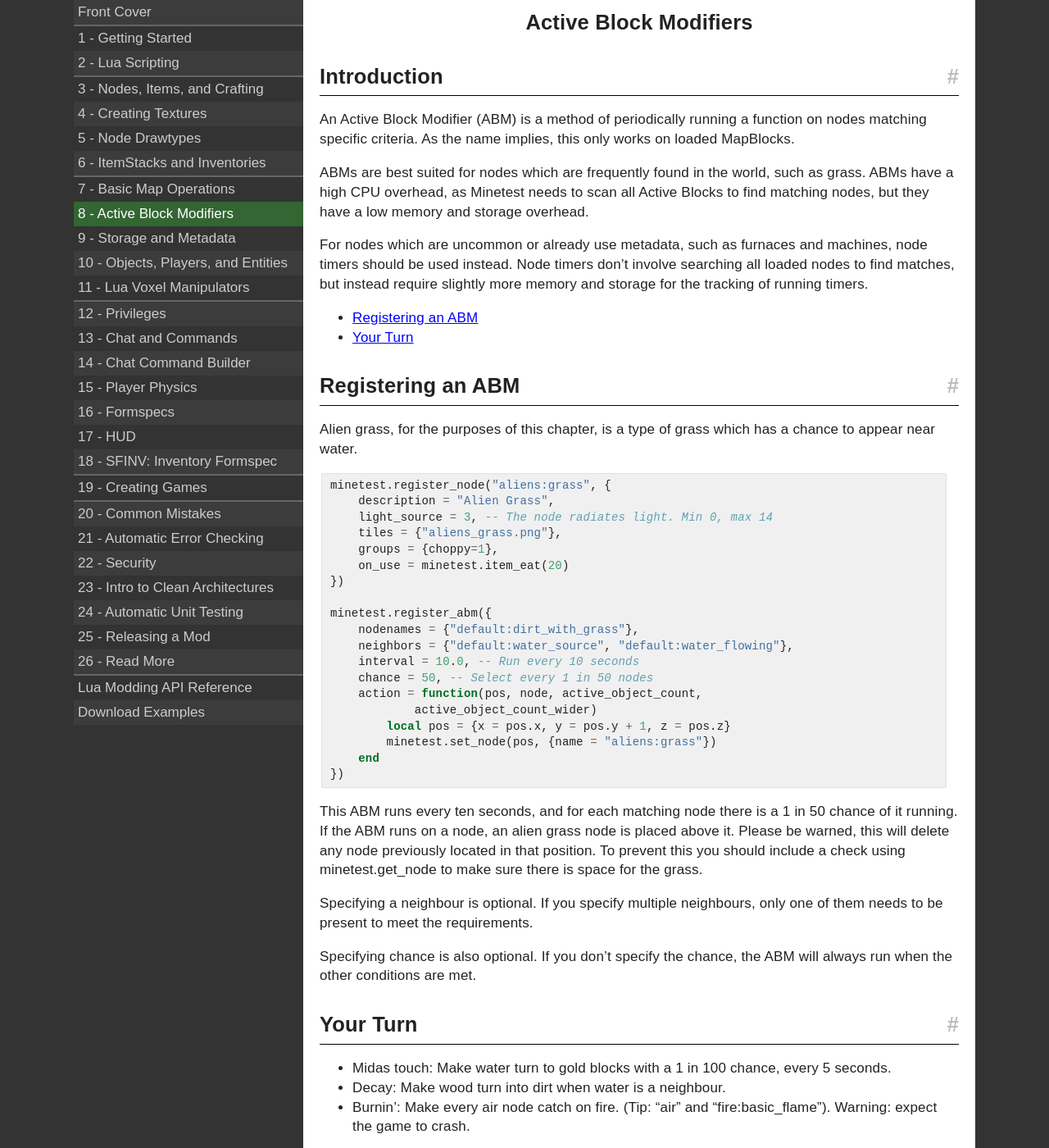
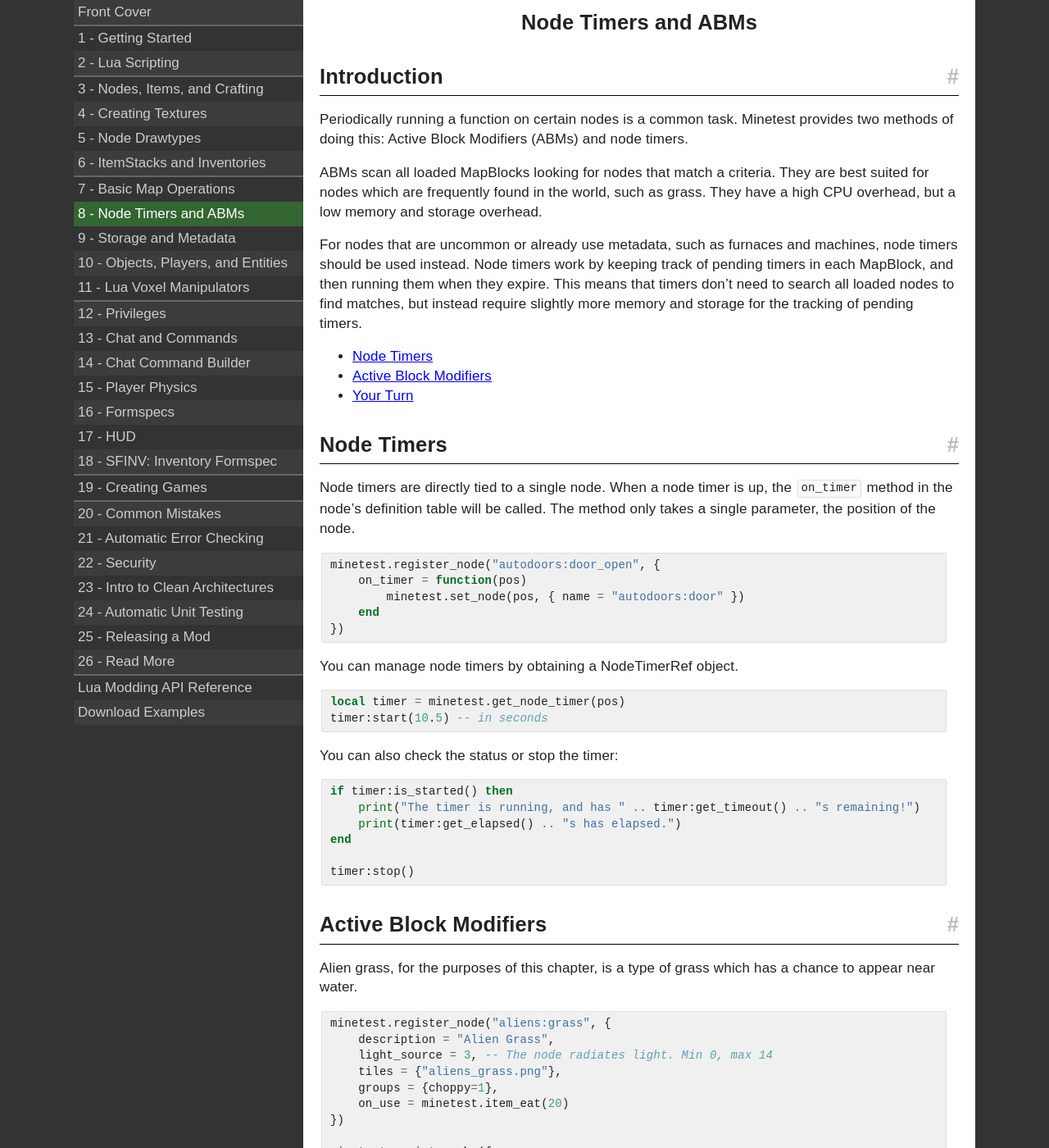
Before and after one commit to rubenwardy/minetest_modding_book, a Jekyll site: the page built from _en/map/timers.md, in a window 1280 px wide and 1400 px high. Shown: the whole window at 82% size. Built offline with Jekyll 4.4.1, drawn with Linux system fonts in a browser that asks for light colours; nearby versions of some CDN libraries.

Commit message:
Node Timers and ABMs: Create from ABMs chapter

````diff
--- a/_en/map/abms.md
+++ b/_en/map/timers.md
@@ -1,34 +1,70 @@
 ---
-title: Active Block Modifiers
+title: Node Timers and ABMs
 layout: default
 root: ../..
 idx: 3.2
 description: Learn how to make ABMs to change blocks.
-redirect_from: /en/chapters/abms.html
+redirect_from:
+- /en/chapters/abms.html
+- /en/map/abms.html
 ---
 
 ## Introduction
 
-An Active Block Modifier (ABM) is a method of periodically running a
-function on nodes matching specific criteria.
-As the name implies, this only works on loaded MapBlocks.
+Periodically running a function on certain nodes is a common task.
+Minetest provides two methods of doing this: Active Block Modifiers (ABMs) and node timers.
 
-ABMs are best suited for nodes which are frequently found in the world,
+ABMs scan all loaded MapBlocks looking for nodes that match a criteria.
+They are best suited for nodes which are frequently found in the world,
 such as grass.
-ABMs have a high CPU overhead, as Minetest needs to scan all Active Blocks
-to find matching nodes, but they have a low memory and storage overhead.
+They have a high CPU overhead, but a low memory and storage overhead.
 
-For nodes which are uncommon or already use metadata, such as furnaces
+For nodes that are uncommon or already use metadata, such as furnaces
 and machines, node timers should be used instead.
-Node timers don't involve searching all loaded nodes to find matches,
+Node timers work by keeping track of pending timers in each MapBlock, and then
+running them when they expire.
+This means that timers don't need to search all loaded nodes to find matches,
 but instead require slightly more memory and storage for the tracking
-of running timers.
+of pending timers.
 
-
-* [Registering an ABM](#registering-an-abm)
+* [Node Timers](#node-timers)
+* [Active Block Modifiers](#active-block-modifiers)
 * [Your Turn](#your-turn)
 
-## Registering an ABM
+## Node Timers
+
+Node timers are directly tied to a single node.
+When a node timer is up, the `on_timer` method in the node's definition table will
+be called.
+The method only takes a single parameter, the position of the node.
+
+```lua
+minetest.register_node("autodoors:door_open", {
+    on_timer = function(pos)
+        minetest.set_node(pos, { name = "autodoors:door" })
+    end
+})
+```
+
+You can manage node timers by obtaining a NodeTimerRef object.
+
+```lua
+local timer = minetest.get_node_timer(pos)
+timer:start(10.5) -- in seconds
+```
+
+You can also check the status or stop the timer:
+
+```lua
+if timer:is_started() then
+    print("The timer is running, and has " .. timer:get_timeout() .. "s remaining!")
+    print(timer:get_elapsed() .. "s has elapsed.")
+end
+
+timer:stop()
+```
+
+## Active Block Modifiers
 
 Alien grass, for the purposes of this chapter, is a type of grass which
 has a chance to appear near water.
````
Also changed, not shown: _en/basics/lua.md (+0 -15 lines).
